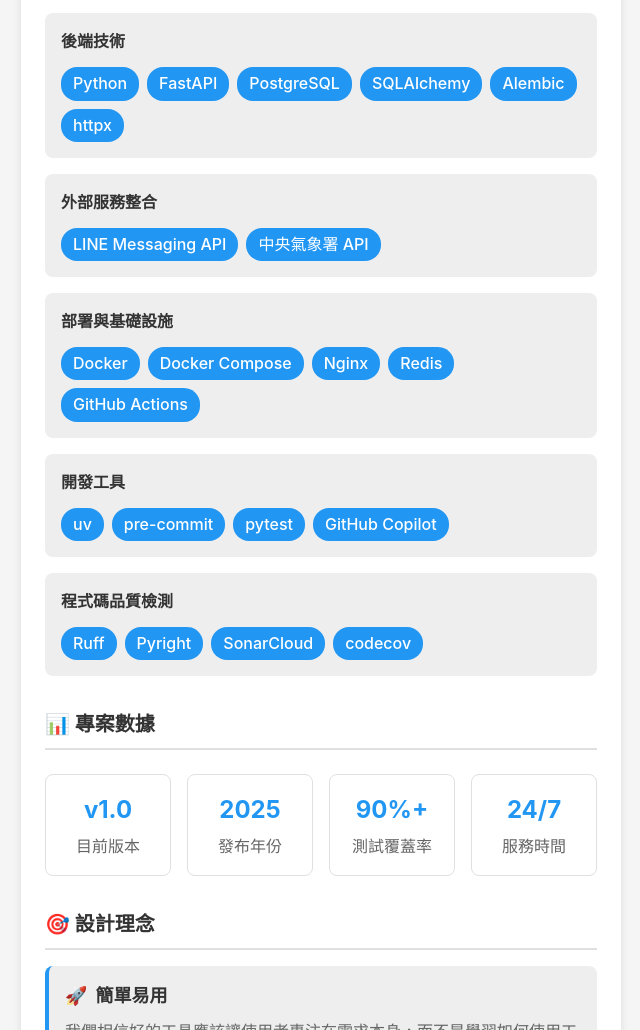
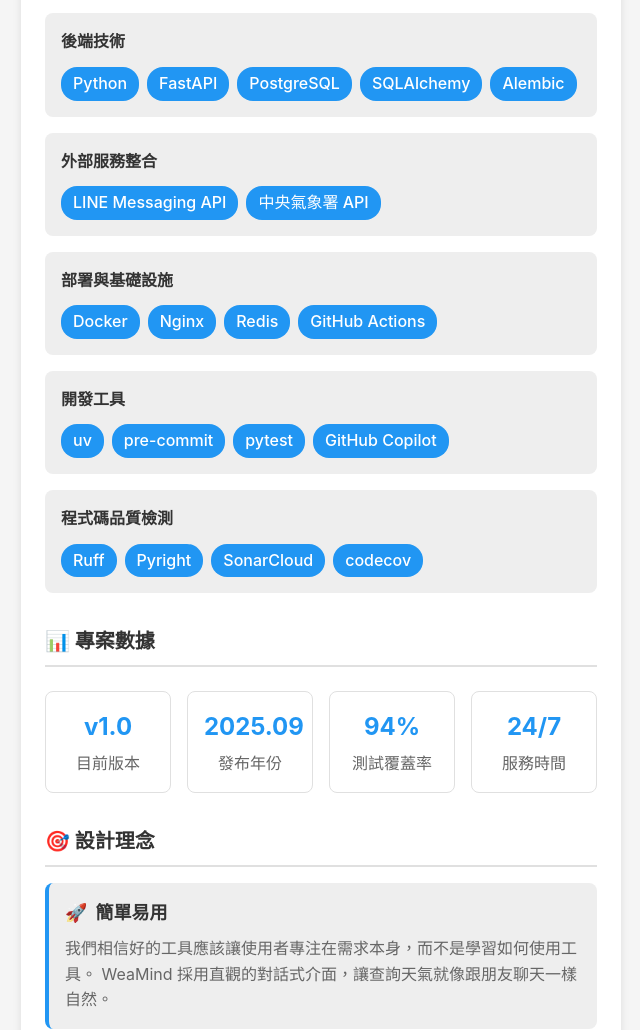
Before and after one commit to kyomind/WeaMind, a plain HTML site: page static/about/index.html in a window 1280 px wide. Shown: the part 841-1871 px from the top of the page, without its empty margins (319-959 px from the left). Drawn offline with Linux system fonts and the light colour scheme.

Commit message:
Update cache version and fix stats display

```diff
--- a/static/about/index.html
+++ b/static/about/index.html
@@ -3,7 +3,7 @@
 
 <head>
     <meta charset="UTF-8">
-    <meta name="cache-version" content="20250929-2321">
+    <meta name="cache-version" content="20250929-2328">
     <meta name="viewport" content="width=device-width, initial-scale=1.0">
     <title>ℹ️ 專案介紹 - WeaMind</title>
     <style>
@@ -277,7 +277,6 @@
                         <span class="tech-tag">PostgreSQL</span>
                         <span class="tech-tag">SQLAlchemy</span>
                         <span class="tech-tag">Alembic</span>
-                        <span class="tech-tag">httpx</span>
                     </div>
                 </div>
 
@@ -293,7 +292,6 @@
                     <h4>部署與基礎設施</h4>
                     <div class="tech-tags">
                         <span class="tech-tag">Docker</span>
-                        <span class="tech-tag">Docker Compose</span>
                         <span class="tech-tag">Nginx</span>
                         <span class="tech-tag">Redis</span>
                         <span class="tech-tag">GitHub Actions</span>
@@ -329,11 +327,11 @@
                         <div class="stat-label">目前版本</div>
                     </div>
                     <div class="stat-item">
-                        <div class="stat-number">2025</div>
+                        <div class="stat-number">2025.09</div>
                         <div class="stat-label">發布年份</div>
                     </div>
                     <div class="stat-item">
-                        <div class="stat-number">90%+</div>
+                        <div class="stat-number">94%</div>
                         <div class="stat-label">測試覆蓋率</div>
                     </div>
                     <div class="stat-item">
```
Also changed, not shown: static/help/index.html (+1 -1 lines).
